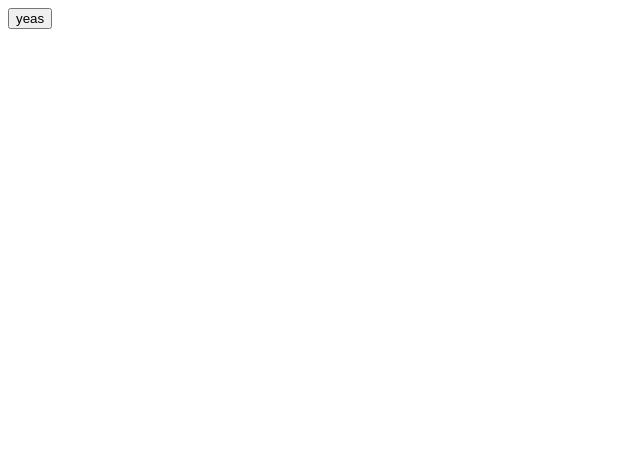
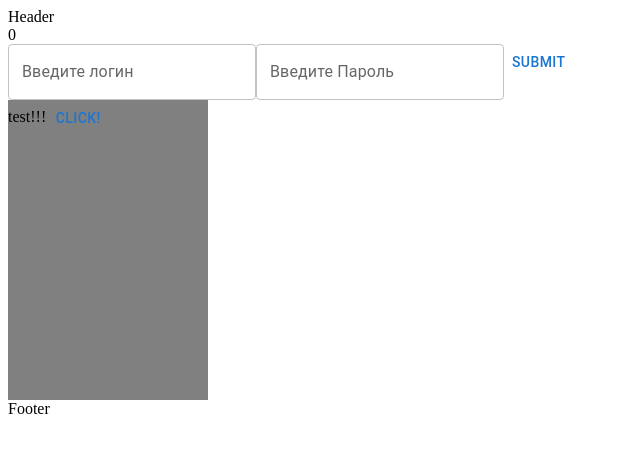
Before and after one commit to devilar/severauto, a React app: page / in a window 1280 px wide. Shown: the top 452 px of the page, without its empty margins (0-640 px from the left). Built offline with nearby package versions, Linux system fonts and the light colour scheme.

Commit message:
next step

```diff
--- a/package.json
+++ b/package.json
@@ -49,11 +49,13 @@
     "@emotion/react": "^11.5.0",
     "@emotion/styled": "^11.3.0",
     "@mui/material": "^5.0.4",
+    "axios": "^0.23.0",
     "material-dashboard-react": "^1.10.0",
     "mobx": "^6.3.5",
     "mobx-react-lite": "^3.2.1",
     "react": "^17.0.2",
     "react-dom": "^17.0.2",
+    "react-hook-form": "^7.17.5",
     "ts-loader": "^9.2.6",
     "typescript": "^4.4.4"
   }
--- a/src/App.tsx
+++ b/src/App.tsx
@@ -5,39 +5,31 @@ import Grid from '@mui/material/Grid';
 import FormControl from '@mui/material/FormControl';
 import Input from '@mui/material/Input';
 import Alert from '@mui/material/Alert';
+import Search from './components/Search/Search';
+import Item from './components/Item';
+import Auth from './components/Auth/Auth';
+import Header from './components/Header/Header';
+import Footer from './components/Footer/Footer';
+import counter from './store/counter';
 
 export const App = () => {
 
-  const [alert,setAlert] = useState(false);
+  const clickHandler = (e) =>{
+
+    console.log('у', e);
+  }
 
   return (
     <div>
-      <button onClick={()=>setAlert(true)}>yeas</button>
-      {alert && <Alert severity="error">This is an error alert — check it out!</Alert>}
+    <Header/>
+      {counter.count}
+      <Auth/>
+      <Test onClick={clickHandler} width='200px' height='300px'>
+        test!!!
+      </Test>
+
+      <Footer/>
     </div>
   );
+
 };
-
-/*
-export const App = () => {
-  return (
-    <div className='counter'>
-
-
-
-        <Test width='250px' height='200px'>
-            <button>345345!</button>
-            TEST5
-            <p>HI</p>
-        </Test>
-
-
-      <FormControl>
-        <Input id="my-input" aria-describedby="my-helper-text" />
-      </FormControl>
-    </div>
-  );
-};
-
-
- */
--- a/src/Test.tsx
+++ b/src/Test.tsx
@@ -1,17 +1,21 @@
 import React, {FC} from 'react';
+import { Button } from '@mui/material';
 
 interface CardProps {
     width:string;
     height:string;
     children:React.ReactChild | React.ReactNode;
+    onClick:(num: number)=>void;
 }
 
 
-const Test: FC<CardProps> = ({width,height,children}) => {
+const Test: FC<CardProps> = ({width,height,children, onClick}) => {
     return (
         <div style = {{width,height, background:'gray'}}>
             {children}
+            <Button onClick={()=>onClick(15)}>Click!</Button>
         </div>
+
     );
 };
 
--- /dev/null
+++ b/src/components/Auth/Auth.tsx
@@ -0,0 +1,30 @@
+import React, { useState } from 'react';
+import { Button, TextField } from '@mui/material';
+import axios from 'axios';
+
+const Auth = () => {
+
+  const[login,setLogin] = useState('');
+  const[password,setPassword] = useState('');
+
+  const handleSubmit = (event) =>{
+
+    event.preventDefault();
+    console.log('event', event);
+    console.log('test!');
+    axios.get('https://jsonplaceholder.typicode.com/todos/?_limit=5')
+    .then(res => console.log('res data', res.data));
+
+    //console.log('e target' , e.target.name)
+  }
+
+  return (
+    <form onSubmit={handleSubmit}>
+      <TextField id='login' type='text' label='Введите логин'/>
+      <TextField id='password' type='password' label='Введите Пароль'/>
+      <Button type='submit'>submit</Button>
+    </form>
+  );
+};
+
+export default Auth;
--- /dev/null
+++ b/src/components/Footer/Footer.tsx
@@ -0,0 +1,11 @@
+import React from 'react';
+
+const Footer = () => {
+  return (
+    <div>
+      Footer
+    </div>
+  );
+};
+
+export default Footer;
--- /dev/null
+++ b/src/components/Header/Header.tsx
@@ -0,0 +1,11 @@
+import React from 'react';
+
+const Header = () => {
+  return (
+    <div>
+      Header
+    </div>
+  );
+};
+
+export default Header;
--- /dev/null
+++ b/src/components/Item.tsx
@@ -0,0 +1,16 @@
+import React, { FC } from 'react';
+import Grid from '@mui/material/Grid';
+
+interface CardProps {
+ item:any;
+}
+const Item:FC<CardProps> = ({item}) => {
+  console.log('item', item)
+  return (
+    <div>
+      {item.title}
+    </div>
+  );
+};
+
+export default Item;
--- /dev/null
+++ b/src/components/Search/Search.tsx
@@ -0,0 +1,10 @@
+import React from 'react';
+import TextField from '@mui/material/TextField';
+
+const Search = () => {
+  return (
+    <TextField label='test' type='search' />
+  );
+};
+
+export default Search;
--- a/tsconfig.json
+++ b/tsconfig.json
@@ -4,7 +4,7 @@
     "target": "es5",
     "lib": ["es6", "dom"],
     "removeComments": true,
-    "noImplicitAny": true,
+    "noImplicitAny": false,
     "noImplicitThis": true,
     "strictNullChecks": true,
     "sourceMap": true,
```
Also changed, not shown: src/components/UserList.tsx (added, +17 -0 lines), src/types/types.tsx (added, +12 -0 lines), 1 other file (tests, documents, lock files or other folders).
